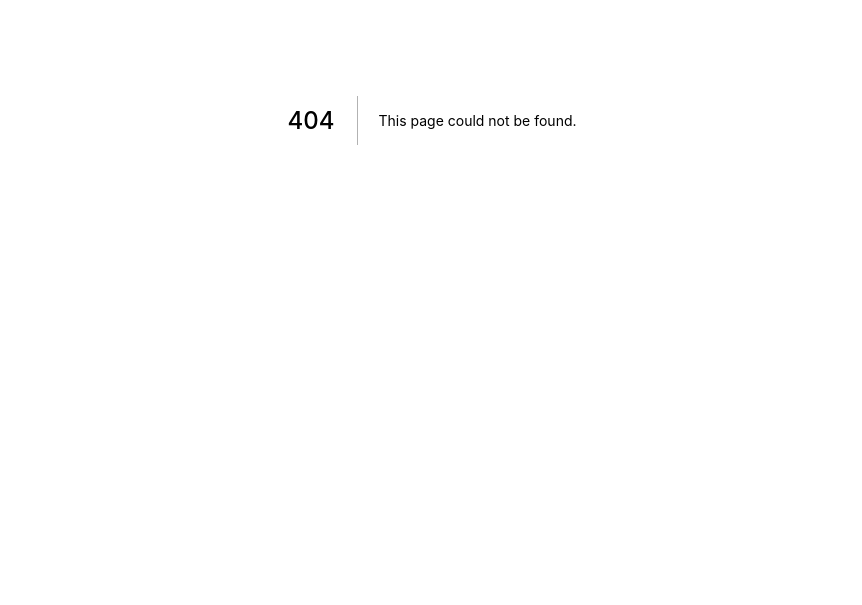
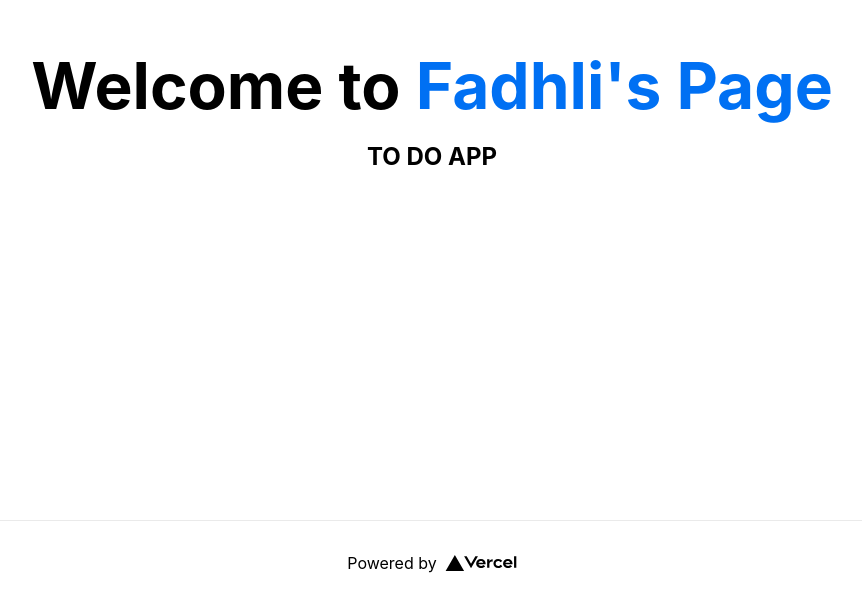
Before and after one commit to jillyratria/our-next-app, a Next.js app: page /fadhli in a window 1280 px wide. Before the commit this address had no page. Shown: the part 280-885 px from the top of the page, without its empty margins (208-1070 px from the left). Before the commit the page ends 800 px from the top, so only its background shows below. Built offline with nearby package versions, Linux system fonts and the light colour scheme.

Commit message:
initial commit

```diff
--- /dev/null
+++ b/pages/fadhli.jsx
@@ -0,0 +1,10 @@
+import { MainPage } from '../components/MainPage';
+import styles from '../styles/Home.module.css';
+
+export default function FadhliPage() {
+  return (
+    <MainPage pageTitle="Fadhli's Page">
+      <h2>TO DO APP</h2>
+    </MainPage>
+  );
+}
```
Also changed, not shown: 1 other file (tests, documents, lock files or other folders).
